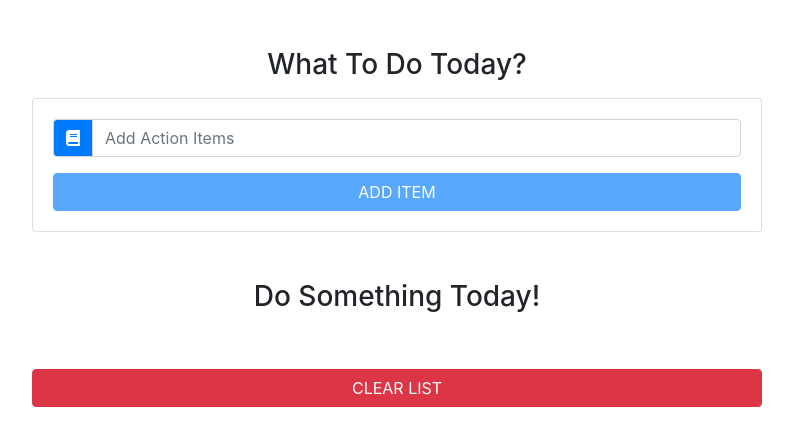
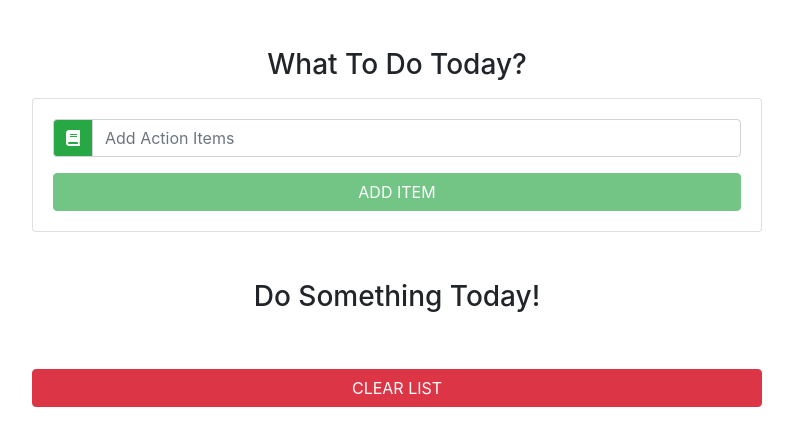
Before and after one commit to kuayc/react-try, a React (Create React App) app: page / in a window 1280 px wide. Shown: the top 446 px of the page, without its empty margins (243-1036 px from the left). Built offline with nearby package versions, Linux system fonts and the light colour scheme.

Commit message:
changed button color from blue to green

```diff
--- a/src/components/TodoInput.js
+++ b/src/components/TodoInput.js
@@ -7,7 +7,7 @@ export default class TodoInput extends Component {
         <form onSubmit={handleSubmit}>
           <div className="input-group">
             <div className="input-group-prepend">
-              <div className="input-group-text bg-primary text-white">
+              <div className="input-group-text bg-success text-white">
                 <i className="fas fa-book" />
               </div>
             </div>
@@ -25,7 +25,7 @@ export default class TodoInput extends Component {
             className={
               editItem
                 ? "btn btn-block btn-success mt-3"
-                : "btn btn-block btn-primary mt-3 text-uppercase"
+                : "btn btn-block btn-success mt-3 text-uppercase"
             }
           >
             {editItem ? "edit item" : "add item"}
```
